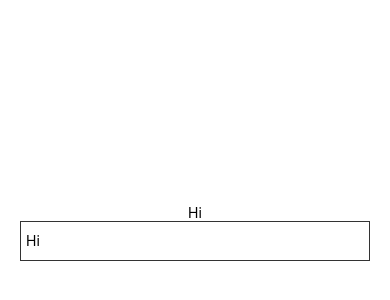
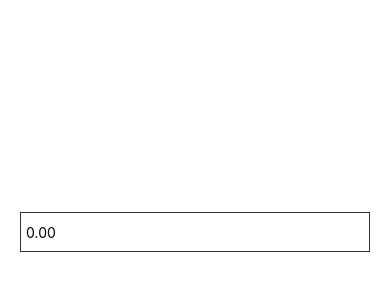
Before and after one commit to TianaJohnson/ughreactnative, a React Native app: screen / in a window 390 px wide. Shown: the part 190-490 px from the top of the page. Built offline with nearby package versions, Linux system fonts and the light colour scheme.

Commit message:
string to num

```diff
--- a/App.js
+++ b/App.js
@@ -9,7 +9,7 @@ export default class App extends React.Component {
   constructor () {
     super();
     this.state = {
-      inputValue: "Hi"
+      inputValue: '',
     }
   }
 
@@ -17,12 +17,14 @@ render() {
   return (
     <View style={styles.container}>
       <Text>
-        {this.state.inputValue}
+        {this.state.inputValue && parseFloat(this.state.inputValue)}
       </Text>
 
       <TextInput
         value={this.state.inputValue} //this is what makes it a controled input
         style={styles.input}
+        keyboardType="numeric"
+        placeholder="0.00"
         onChangeText={(text) => this.setState({inputValue: text})}
         />
     </View>
```
